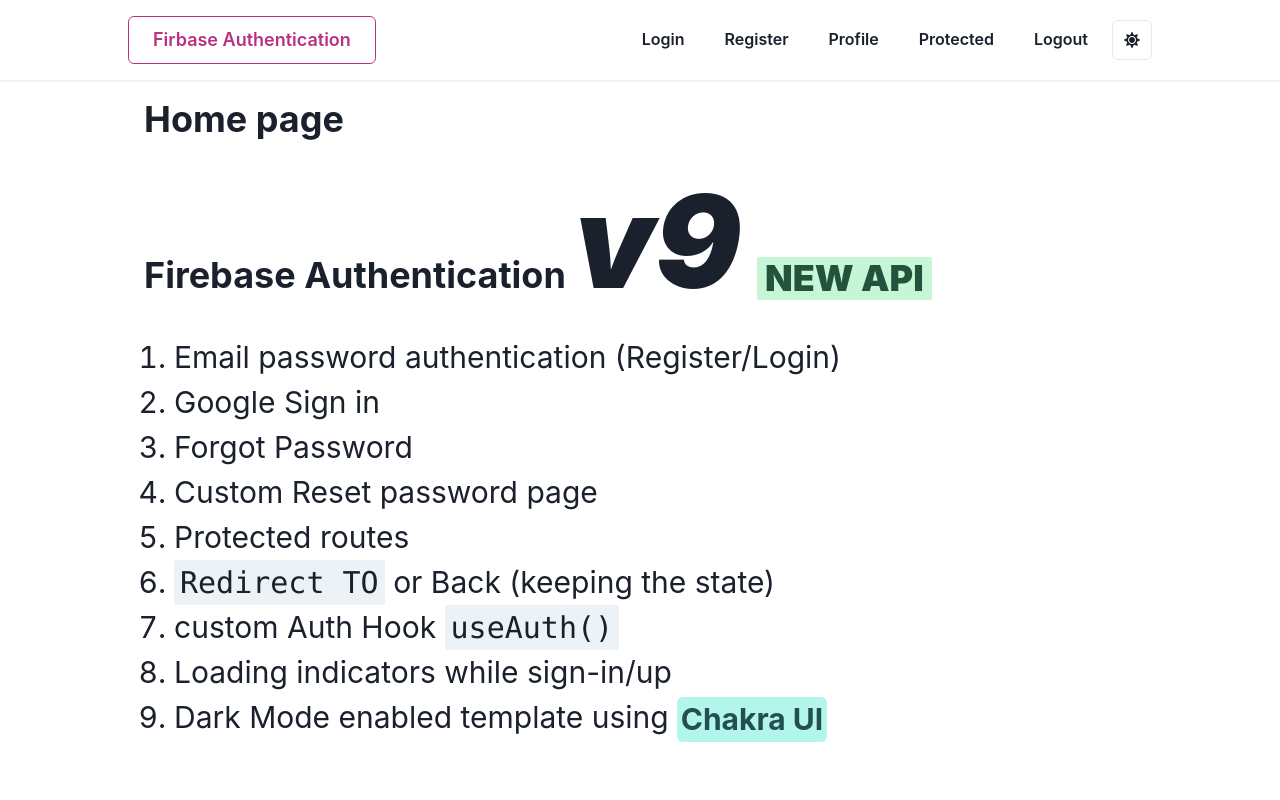
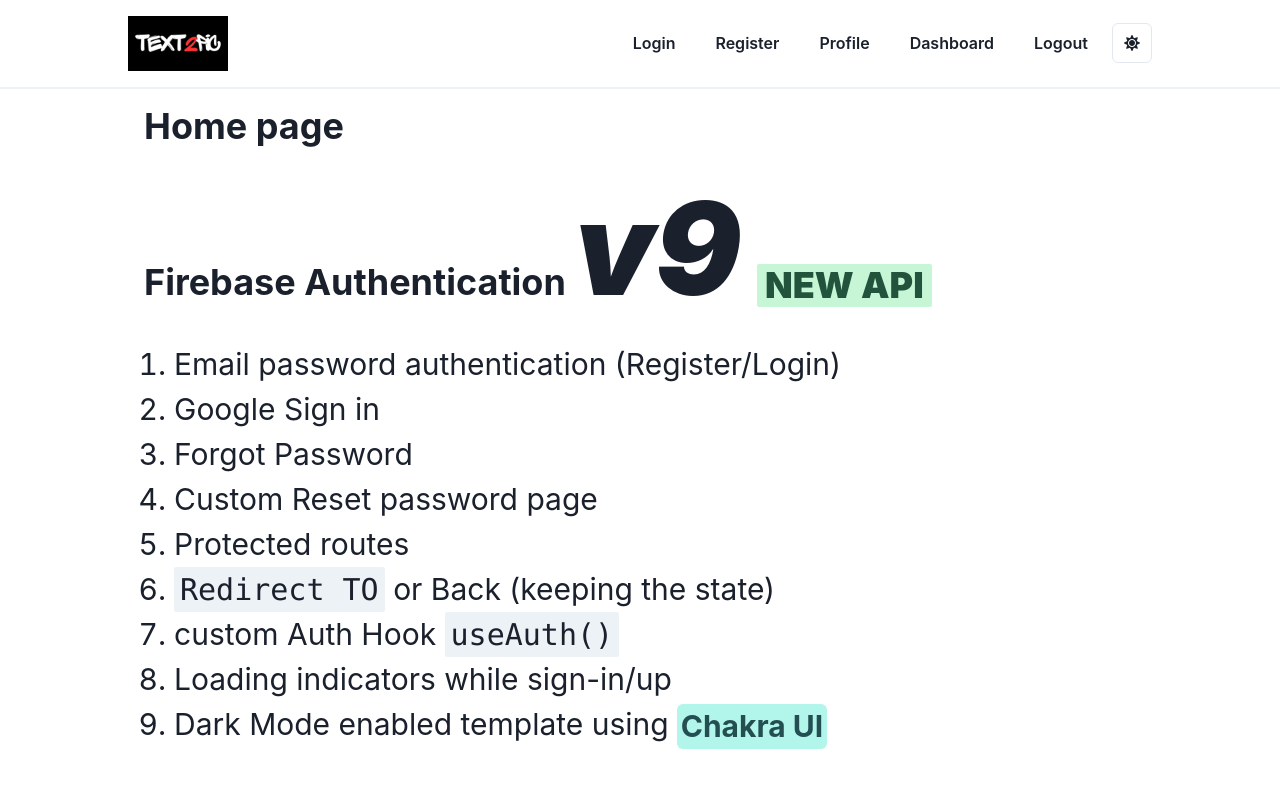
Before and after one commit to ranaweerasc65/Text2Pic_frontend, a React (Create React App) app: page / in a window 1280 px wide. Shown: the top 800 px of the page. Built offline with nearby package versions, Linux system fonts and the light colour scheme.

Commit message:
Navigation Bar

```diff
--- a/src/components/AppRouter.jsx
+++ b/src/components/AppRouter.jsx
@@ -5,7 +5,7 @@
 import Loginpage from '../pages/Loginpage';
 import NotfoundPage from '../pages/NotfoundPage';
 import Profilepage from '../pages/Profilepage';
-import ProtectedPage from '../pages/ProtectedPage';
+import Dashboard from '../pages/Dashboard';
 import Registerpage from '../pages/Registerpage';
 import ResetPasswordPage from '../pages/ResetPasswordPage';
 
@@ -13,12 +13,12 @@
   return (
     <>
       <Router>
-        <Routes> {/* Use Routes instead of Switch */}
+        <Routes>
           <Route path='/' element={<Homepage />} />
           <Route path='/login' element={<Loginpage />} />
           <Route path='/register' element={<Registerpage />} />
           <Route path='/profile' element={<Profilepage />} />
-          <Route path='/protected-page' element={<ProtectedPage />} />
+          <Route path='/dashboard' element={<Dashboard />} />
           <Route path='/forgot-password' element={<ForgotPasswordPage />} />
           <Route path='/reset-password' element={<ResetPasswordPage />} />
           <Route path='*' element={<NotfoundPage />} />
--- a/src/components/Navbar.jsx
+++ b/src/components/Navbar.jsx
@@ -3,12 +3,17 @@
   HStack,
   IconButton,
   Spacer,
+  Image,
   useColorMode,
   useColorModeValue,
 } from '@chakra-ui/react'
 import React from 'react'
 import { FaMoon, FaSun } from 'react-icons/fa'
 import Navlink from './Navlink'
+import logo from '../images/logo_navbar.png';
+
+import { Link as RouterLink } from 'react-router-dom';
+
 
 export function Navbar() {
   const { toggleColorMode } = useColorMode()
@@ -20,12 +25,17 @@
       mb={4}
     >
       <HStack py={4} justifyContent='flex-end' maxW='container.lg' mx='auto'>
-        <Navlink to='/' name='Firbase Authentication' size='lg' />
+
+        <RouterLink to='/'>
+          <Image w="100px" src={logo} alt="Company Logo" />
+        </RouterLink>
+
         <Spacer />
+
         <Navlink to='/login' name='Login' />
         <Navlink to='/register' name='Register' />
         <Navlink to='/profile' name='Profile' />
-        <Navlink to='/protected-page' name='Protected' />
+        <Navlink to='/dashboard' name='Dashboard' />
         <Navlink
           to='/logout'
           name='Logout'
--- a/src/components/footer.jsx
+++ b/src/components/footer.jsx
@@ -18,7 +18,7 @@
 
   const Footer = () => {
     return (
-      <Box p={{ base: 5, md: 8 }} maxW="container.lg" marginInline="auto"> {/* Set max width to 'container.lg' */}
+      <Box p={{ base: 5, md: 8 }} maxW="container.lg" marginInline="auto">
         <Stack
           spacing={{ base: 8, md: 0 }}
           justifyContent="space-between"
```
Also changed, not shown: src/pages/Dashboard.jsx (renamed from src/pages/ProtectedPage.jsx).
